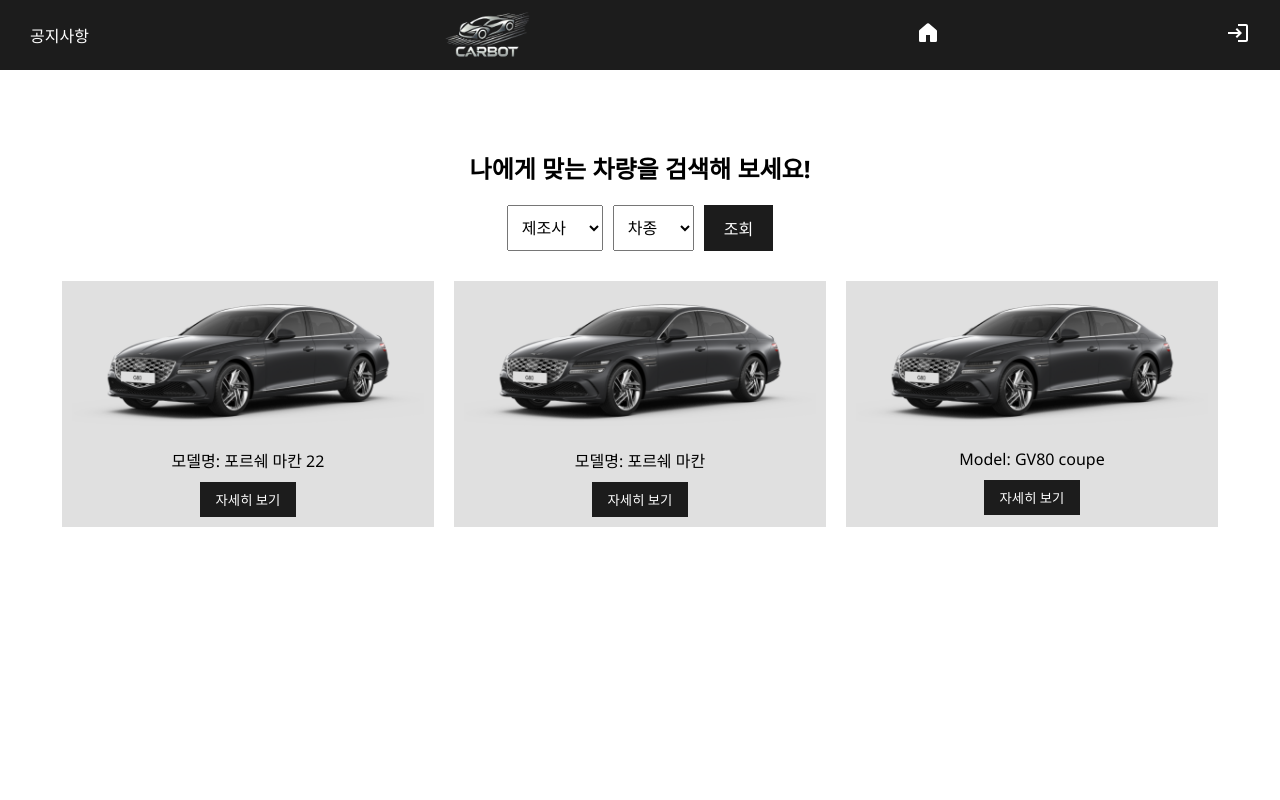
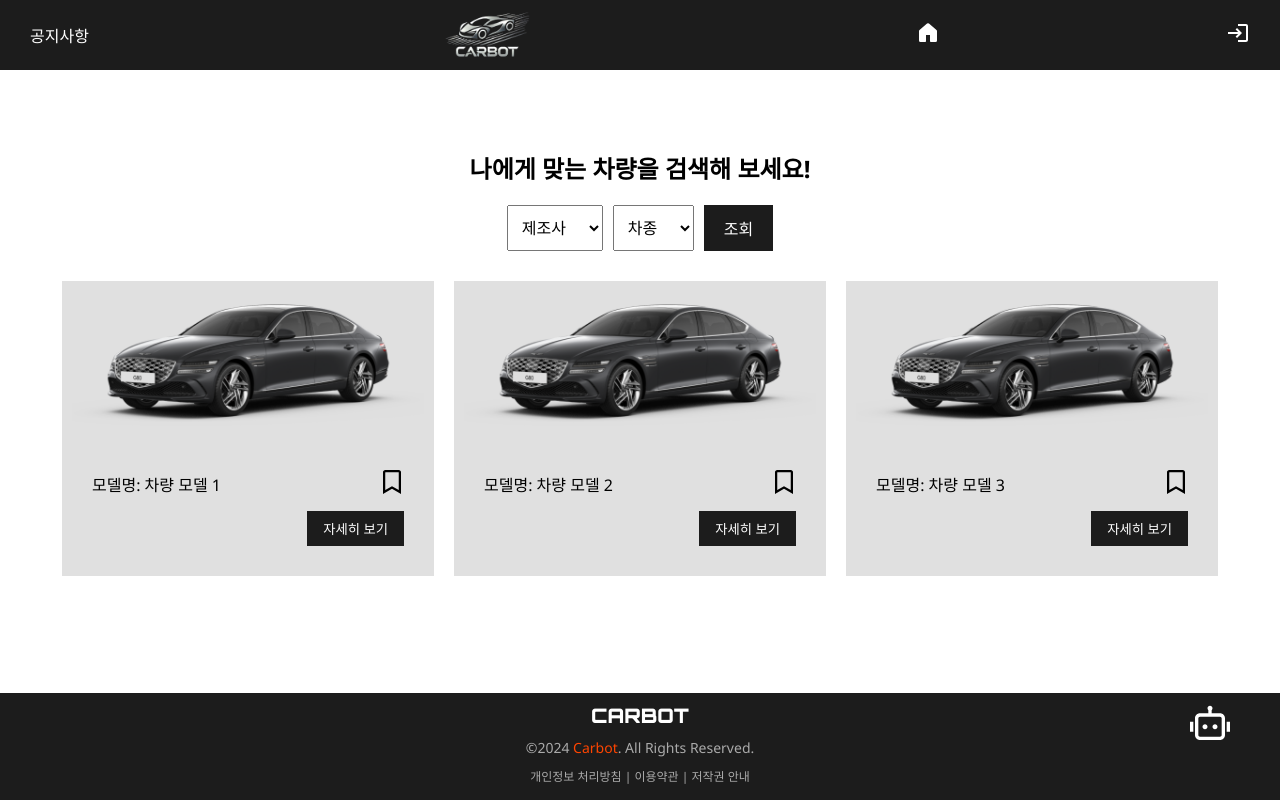
Before and after one commit to guswlda/carbot, a React (Create React App) app in the folder front/: page /carSelect in a window 1280 px wide. Shown: the top 800 px of the page. Built offline with nearby package versions, Linux system fonts and the light colour scheme.

Commit message:
f_car_bookmark

```diff
--- a/front/src/components/carinfo/carInfo.css
+++ b/front/src/components/carinfo/carInfo.css
@@ -11,7 +11,6 @@
   padding: 20px;
   margin-top: 50px; /* Header 아래 공간 확보 */
   margin-bottom: 80px; /* Footer 위 공간 확보 */
-  height: 646px;
 }
 
 /* 제목 스타일 */
--- a/front/src/components/carselect/carSelect.css
+++ b/front/src/components/carselect/carSelect.css
@@ -6,7 +6,6 @@
   padding: 20px;
   margin-top: 60px; /* 헤더 아래 공간 확보 */
   margin-bottom: 60px; /* 푸터 위 공간 확보 */
-  height: 854px;
 }
 
 h2 {
@@ -46,18 +45,37 @@
   flex-wrap: wrap;
 }
 
-.car-card {
+.card {
   background-color: #e0e0e0;
   width: 250px;
   text-align: center;
   padding: 10px;
-  width: 30%;
+  box-sizing: border-box;
 }
 
-.car-card img {
+.card img {
   width: 100%;
   height: auto;
   margin-bottom: 10px;
+}
+
+/* 모델명과 북마크 아이콘을 같은 행에 배치 */
+.car-info {
+  display: flex;
+  justify-content: space-between;
+  align-items: center;
+  width: 100%;
+  margin-bottom: 10px;
+}
+
+.bookmark-icon {
+  cursor: pointer;
+  font-size: 1.5rem;
+  color: #000; /* 기본 아이콘 색상 */
+}
+
+.bookmark-icon:hover {
+  color: #ff4500; /* 호버 시 색상 */
 }
 
 .details-button {
@@ -66,7 +84,6 @@
   border: none;
   padding: 8px 16px;
   cursor: pointer;
-  margin-top: 10px;
   border-radius: 0;
 }
 
--- a/front/src/components/carselect/carSelect.js
+++ b/front/src/components/carselect/carSelect.js
@@ -1,13 +1,16 @@
 import React, { useState, useEffect } from 'react';
 import './carSelect.css';
 import { Link } from 'react-router-dom';
+import { toast, ToastContainer } from 'react-toastify';
+import 'react-toastify/dist/ReactToastify.css';
+import { FaRegBookmark, FaBookmark } from 'react-icons/fa'; // 북마크 아이콘 import
 import Eximg from '../../images/genesis.png';
 
 const CarSelect = () => {
   const [selectedManufacturer, setSelectedManufacturer] = useState('');
   const [selectedModel, setSelectedModel] = useState('');
+  const [bookmarked, setBookmarked] = useState([false, false, false]); // 각 카드의 북마크 상태
 
-  // 페이지 로드 시 스크롤을 상단으로 이동
   useEffect(() => {
     window.scrollTo(0, 0);
   }, []);
@@ -20,9 +23,22 @@
     setSelectedModel(event.target.value);
   };
 
+  // 북마크 아이콘 클릭 핸들러
+  const handleBookmarkClick = (index) => {
+    const updatedBookmarks = [...bookmarked];
+    updatedBookmarks[index] = !updatedBookmarks[index];
+    setBookmarked(updatedBookmarks);
+
+    if (updatedBookmarks[index]) {
+      toast.success('저장되었습니다.', { autoClose: 1000 });
+    } else {
+      toast.info('삭제되었습니다.', { autoClose: 1000 });
+    }
+  };
+
   return (
     <div className="car-select-page">
-      {/* Main Content */}
+      <ToastContainer /> {/* ToastContainer 추가 */}
       <div className="car-select-container">
         <h2>나에게 맞는 차량을 검색해 보세요!</h2>
 
@@ -45,29 +61,26 @@
 
         {/* Car List Section */}
         <div className="car-list">
-          <div className="car-card">
-            <img src={Eximg} alt="포르쉐 마칸 22" />
-            <p>모델명: 포르쉐 마칸 22</p>
-            <Link to="/carInfo" className="main-links">
-              <button className="details-button">자세히 보기</button>
-            </Link>
-          </div>
-
-          <div className="car-card">
-            <img src={Eximg} alt="포르쉐 마칸" />
-            <p>모델명: 포르쉐 마칸</p>
-            <Link to="/carInfo" className="main-links">
-              <button className="details-button">자세히 보기</button>
-            </Link>
-          </div>
-
-          <div className="car-card">
-            <img src={Eximg} alt="GV80 Coupe" />
-            <p>Model: GV80 coupe</p>
-            <Link to="/carInfo" className="main-links">
-              <button className="details-button">자세히 보기</button>
-            </Link>
-          </div>
+          {[Eximg, Eximg, Eximg].map((image, index) => (
+            <div key={index} className="card">
+              <img src={image} alt={`차량 모델 ${index + 1}`} />
+              <div className="info">
+                <div className="car-info">
+                  <p>모델명: 차량 모델 {index + 1}</p>
+                  {/* 북마크 아이콘 */}
+                  <span
+                    onClick={() => handleBookmarkClick(index)}
+                    className="bookmark-icon"
+                  >
+                    {bookmarked[index] ? <FaBookmark /> : <FaRegBookmark />}
+                  </span>
+                </div>
+                <Link to="/carInfo" className="main-links">
+                  <button className="details-button">자세히 보기</button>
+                </Link>
+              </div>
+            </div>
+          ))}
         </div>
       </div>
     </div>
```
